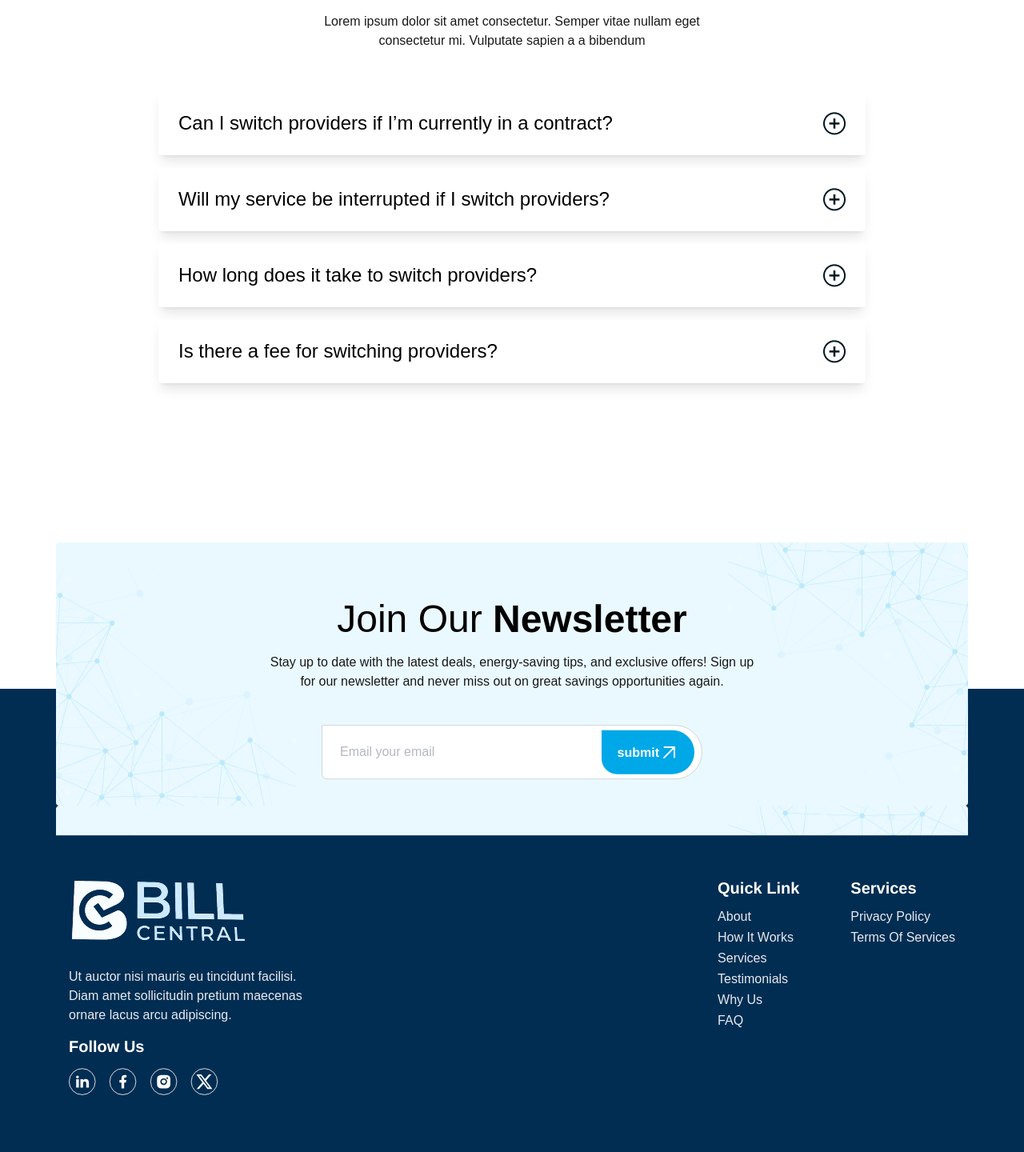
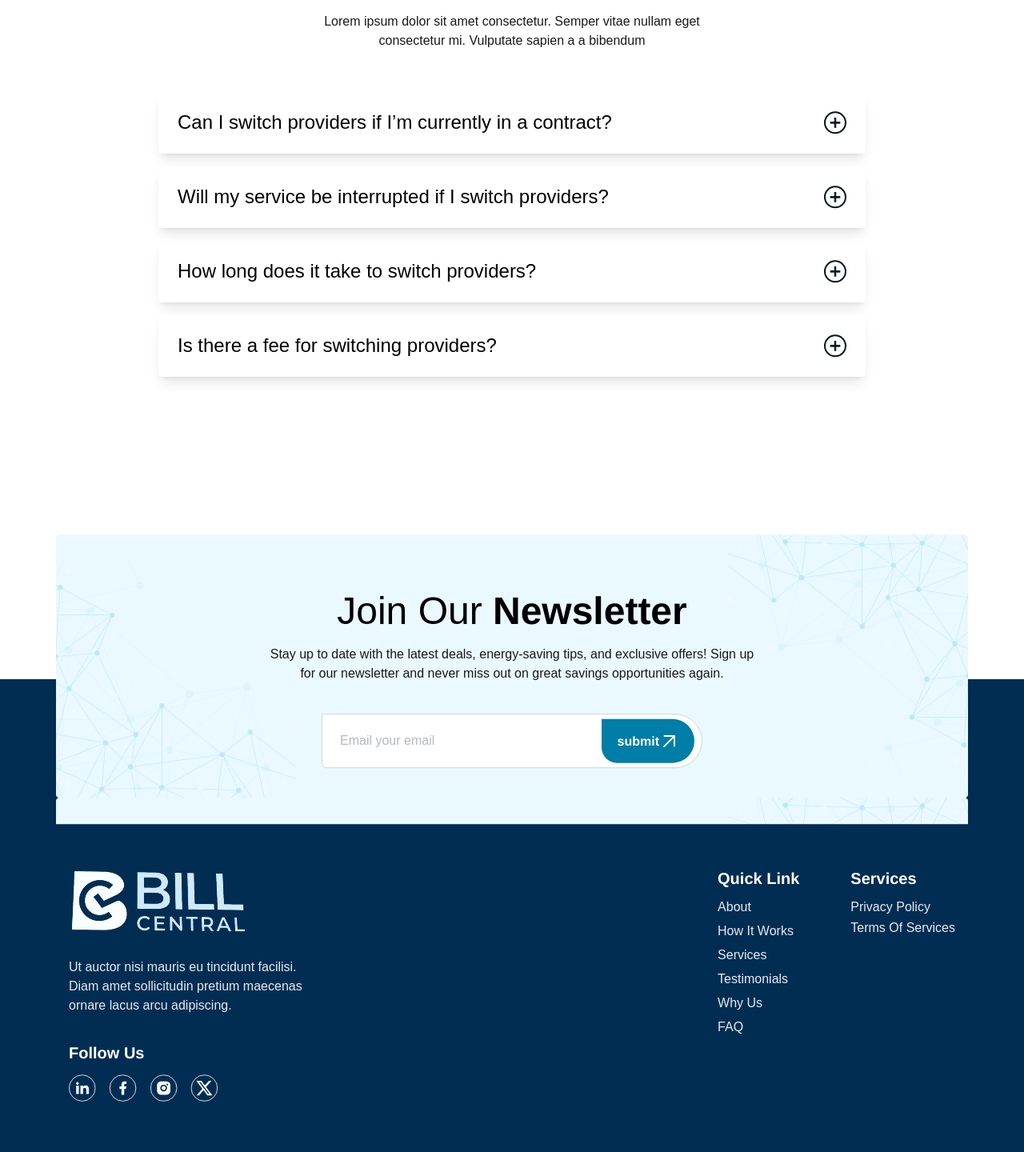
Before and after one commit to khushboo-590/Bill-central, a React (Vite) app: page / in a window 1280 px wide. Shown: the part 5379-6819 px from the top of the page at 80% size. Built offline with nearby package versions, Linux system fonts and the light colour scheme; a web font is replaced by a local one.

Commit message:
faq icon chnage

```diff
--- a/src/components/Faq.jsx
+++ b/src/components/Faq.jsx
@@ -1,28 +1,27 @@
-import { useState,useEffect } from "react";
+import { useState, useEffect } from "react";
 import React from 'react'
 import { FaqData } from "../utils/helper";
-import minus from '../assets/images/png/minus1.png'
-import plus from '../assets/images/png/pplus.png'
+import minus from '../assets/images/svg/-.svg'
+import plus from '../assets/images/svg/+.svg'
 import AOS from 'aos';
 import 'aos/dist/aos.css'
 
 
 const Faq = () => {
+    const [openIndex, setOpenIndex] = useState(null);
+
+    const toggleFAQ = (index) => {
+        setOpenIndex(openIndex === index ? null : index);
+    };
     useEffect(() => {
         AOS.init({
             duration: 3000,
             once: true,
         });
     }, [])
-    const [openIndex, setOpenIndex] = useState(null);
-
-    const toggleFAQ = (index) => {
-        setOpenIndex(openIndex === index ? null : index);
-    };
-
     return (
         <section id="faqs">
-        <div  className="container max-w-[916px]  mx-auto p-4 pt-[40px] md:pt-[90px] lg:pt-[162px]">
+            <div className="container max-w-[916px]  mx-auto p-4 pt-[40px] md:pt-[90px] lg:pt-[162px]">
                 <h2 className=" text-4xl md:text-5xl font-normal text-center mb-4 leading-[110%] text-transform: capitalize">
                     Frequently Asked <span className="font-bold">Questions</span>
                 </h2>
@@ -30,19 +29,14 @@ const Faq = () => {
                     Lorem ipsum dolor sit amet consectetur. Semper vitae nullam eget consectetur mi. Vulputate sapien a a bibendum
                 </p>
                 <div data-aos="flip-left">
-
                     <div className="space-y-4 mt-[52px]">
                         {FaqData.map((item, index) => (
                             <div
                                 key={index}
-                        className={`  shadow-lg rounded ${openIndex === index ? "bg-[#003459] text-white" : "bg-white text-black"
-                            }`}
-                    >
-                        <button onClick={() => toggleFAQ(index)} className="w-full text-left  p-[25px] flex justify-between items-center"
-                        >
+                                className={`  shadow-lg rounded ${openIndex === index ? "bg-[#003459] text-white" : "bg-white text-black"}`}>
+                                <button onClick={() => toggleFAQ(index)} className="w-full text-left  p-[24px] flex justify-between items-center">
                                     <span className=" text-xl md:text-2xl leading-[110%] font-normal ">{item.question}</span>
                                     {openIndex === index ? <img src={minus} alt="Collapse" className="transition-transform duration-300 transform " /> : <img src={plus} alt="Expand" className="transition-transform duration-300 transform " />}
-
                                 </button>
                                 {openIndex === index && (
                                     <div className="px-4 pb-4 text-base leading-[150%] font-normal max-w-[722px] ml-3">{item.answer}</div>
--- a/src/components/Footer.jsx
+++ b/src/components/Footer.jsx
@@ -1,40 +1,39 @@
 import React from 'react'
 import { footerLinks } from '../utils/helper'
-import ini from '../assets/images/svg/in.svg'
-import face from '../assets/images/svg/face.svg'
-import cemra from '../assets/images/svg/cemra.svg'
-import x from '../assets/images/svg/x.svg'
+import iniIcon from '../assets/images/svg/in.svg'
+import faceIcon from '../assets/images/svg/face.svg'
+import cemraIcon from '../assets/images/svg/cemra.svg'
+import xIcon from '../assets/images/svg/x.svg'
 import billIcon from '../assets/images/png/bill.png'
 import CustomContent from './common/CustomContent'
 
 const Footer = () => {
     return (
         <footer className="bg-[#022D52] text-white " >
-            <div className=' container max-w-[1140px] mx-auto md:pt-[234px] p-4 pt-[190px]'>
-            <div className="flex flex-col md:flex-row justify-between gap-10 sm:justify-center">
+            <div className=' container max-w-[1140px] mx-auto pt-[120px] md:pt-[180px] lg:pt-[234px] p-4 '>
+                <div className="flex flex-col md:flex-row justify-between gap-10 ">
                     <div className="md:w-1/2">
                         <img src={billIcon}></img>
                         <CustomContent content=" Ut auctor nisi mauris eu tincidunt facilisi. Diam amet sollicitudin pretium
-                        maecenas ornare lacus arcu adipiscing." className="mb-4 max-w-[297px] mt-[28px]  opacity-90 text-white"/>
+                        maecenas ornare lacus arcu adipiscing." className=" md:max-w-[297px] mt-7 opacity-90 text-white" />
 
                         <div>
-                        <h4 className="font-bold mb-2 text-xl leading-[110%]">Follow Us</h4>
+                            <h4 className="font-bold mb-2 text-xl leading-[110%] mt-9">Follow Us</h4>
                             <div className="flex space-x-4 mt-4">
-                                <img src={ini} className='hover:transform hover:scale-125 transition duration-300'></img>
-                                <img src={face} className='hover:transform hover:scale-125 transition duration-300'></img>
-                                <img src={cemra} className='hover:transform hover:scale-125 transition duration-300'></img>
-                                <img src={x} className='hover:transform hover:scale-125 transition duration-300'></img>
+                                <img src={iniIcon} className='hover:transform hover:scale-125 transition duration-300'></img>
+                                <img src={faceIcon} className='hover:transform hover:scale-125 transition duration-300'></img>
+                                <img src={cemraIcon} className='hover:transform hover:scale-125 transition duration-300'></img>
+                                <img src={xIcon} className='hover:transform hover:scale-125 transition duration-300'></img>
 
                             </div>
                         </div>
                     </div>
-
-                <div className="flex gap-16 sm:w-1/2 md:justify-end">
+                    <div className="flex  gap-4 sm:gap-16 md:w-1/2 justify-between  md:justify-end">
                         <div>
                             <h4 className="text-xl font-bold mb-3 leading-[150%]">Quick Link</h4>
-                            <ul className="space-y-2 ">
+                            <ul className="space-y-3 ">
                                 {footerLinks.quickLinks.map((link, index) => (
-                                <li key={index} className='text-base font-normal leading-[18px]  opacity-90 text-transform:capitalize'>
+                                    <li key={index} className='text-base font-normal leading-[18px]  opacity-90 text-transform:capitalize '>
                                         <a href="#" className="hover:underline">{link}</a>
                                     </li>
                                 ))}
@@ -43,9 +42,9 @@ const Footer = () => {
                         <div>
                             <h4 className="text-xl font-bold mb-3 leading-[150%]">Services</h4>
                             <ul className="space-y-2 ">
-                            {footerLinks.services.map((service, index) => (
+                                {footerLinks.services.map((item, index) => (
                                     <li key={index} className='text-base font-normal leading-[18px]  opacity-90 text-transform:capitalize'>
-                                    <a href="#" className="hover:underline">{service}</a>
+                                        <a href="#" className="hover:underline">{item}</a>
                                     </li>
                                 ))}
                             </ul>
--- a/src/components/Header.jsx
+++ b/src/components/Header.jsx
@@ -16,7 +16,7 @@ const Header = () => {
         });
     }, [])
     return (
-        <section className='bg-[url(./assets/images/png/blue-img.png)] bg-cover bg-center lg:h-[810px] md:rounded-bl-[200px] h-none'>
+        <section className='bg-[url(./assets/images/png/blue-img.png)] bg-cover bg-center lg:h-[810px] md:rounded-bl-[100px] lg:rounded-bl-[200px] h-none'>
             <Navbar />
             <div className='conatiner max-w-[1140px] mx-auto flex flex-col items-center justify-center  p-4'>
                 <div className=' grid grid-cols-1 md:grid-cols-2 gap-6'>
--- a/src/components/JoinNews.jsx
+++ b/src/components/JoinNews.jsx
@@ -1,4 +1,4 @@
-import React,{useEffect} from 'react'
+import React, { useEffect } from 'react'
 import Custombtn from './common/Custombtn'
 import { White_Arrow } from '../utils/icon'
 import CustomContent from './common/CustomContent'
@@ -8,17 +8,17 @@ import 'aos/dist/aos.css'
 const JoinNews = () => {
     useEffect(() => {
         AOS.init({
-                    duration: 3000,
+            duration: 4000,
             once: true,
         });
     }, [])
     return (
         <div data-aos="fade-up-right">
-            <div className="bg-[url(./assets/images/png/news.png)]  translate-y-[20%] transform lg:translate-y-[50%] p-4 container max-w-[1140px] mx-auto">
+            <div className="bg-[url(./assets/images/png/news.png)]  translate-y-[20%] transform lg:translate-y-[50%] p-4 container max-w-[1140px] mx-auto ">
                 <div className=' max-w-[620px] flex flex-col justify-center items-center mx-auto '>
-                    <h2 className=' font-normal text-[48px] leading-[110%] text-center text-transform:capitalize text-black pt-[54px]'>Join Our<span className="font-bold"> Newsletter</span></h2>
-                    <CustomContent content="Stay up to date with the latest deals, energy-saving tips, and exclusive offers! Sign up for our newsletter and never miss out on great savings opportunities again." className="pt-4 text-black opacity-90 pb-[42px] text-center"/>
-                    <label className="relative flex items-center w-full max-w-[476px]  px-4 sm:px-0 mb-[54px]">
+                    <h2 className=' font-normal text-[48px] leading-[110%] text-center text-transform:capitalize text-black pt-[20px] md:pt-[54px]'>Join Our<span className="font-bold"> Newsletter</span></h2>
+                    <CustomContent content="Stay up to date with the latest deals, energy-saving tips, and exclusive offers! Sign up for our newsletter and never miss out on great savings opportunities again." className="pt-4 text-black opacity-90 pb-[38px] text-center" />
+                    <label className="relative flex items-center w-full max-w-[476px]  px-4 sm:px-0  mb-[20px] md:mb-[54px]">
                         <input
                             type="text"
                             id="text"
@@ -26,11 +26,8 @@ const JoinNews = () => {
                             className="w-full px-[22px] py-[24px] rounded-[0px_100px_100px_20px] border border-gray-300 text-gray-500 text-base font-normal leading-[17.6px] bg-white"
                         />
                         <Custombtn
-                            btn={
-                                <>
-                                    submit   <White_Arrow />
-                                </>}
-                            className="absolute top-1/2 -translate-y-1/2 right-[22px]  sm:right-[10px] text-white font-bold bg-[#00A8E8]  hover:border-1 border-[#00A8E8] hover:bg-white hover:text-[#00A8E8] "
+                            btn={<>submit   <White_Arrow /></>}
+                            className="absolute top-1/2 -translate-y-1/2 right-[22px]  sm:right-[10px] text-white font-bold bg-[#007EA7]  hover:border-1 border-[#007EA7] hover:bg-white hover:text-[#007EA7] "
                         />
                     </label>
 
```
Also changed, not shown: src/assets/images/svg/+.svg (added), src/assets/images/svg/-.svg (added). Lines whose indentation alone changed are shown as unchanged.
